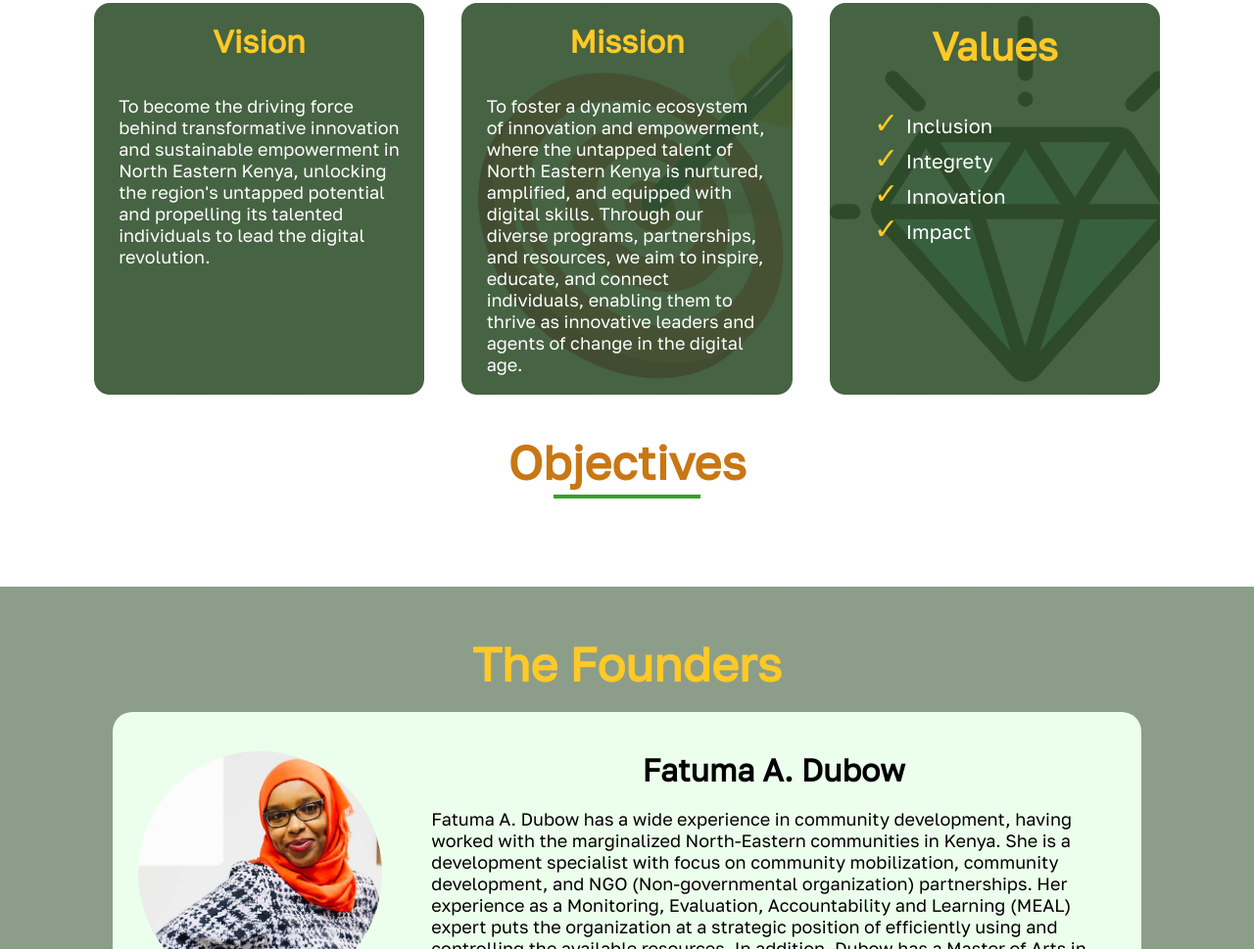
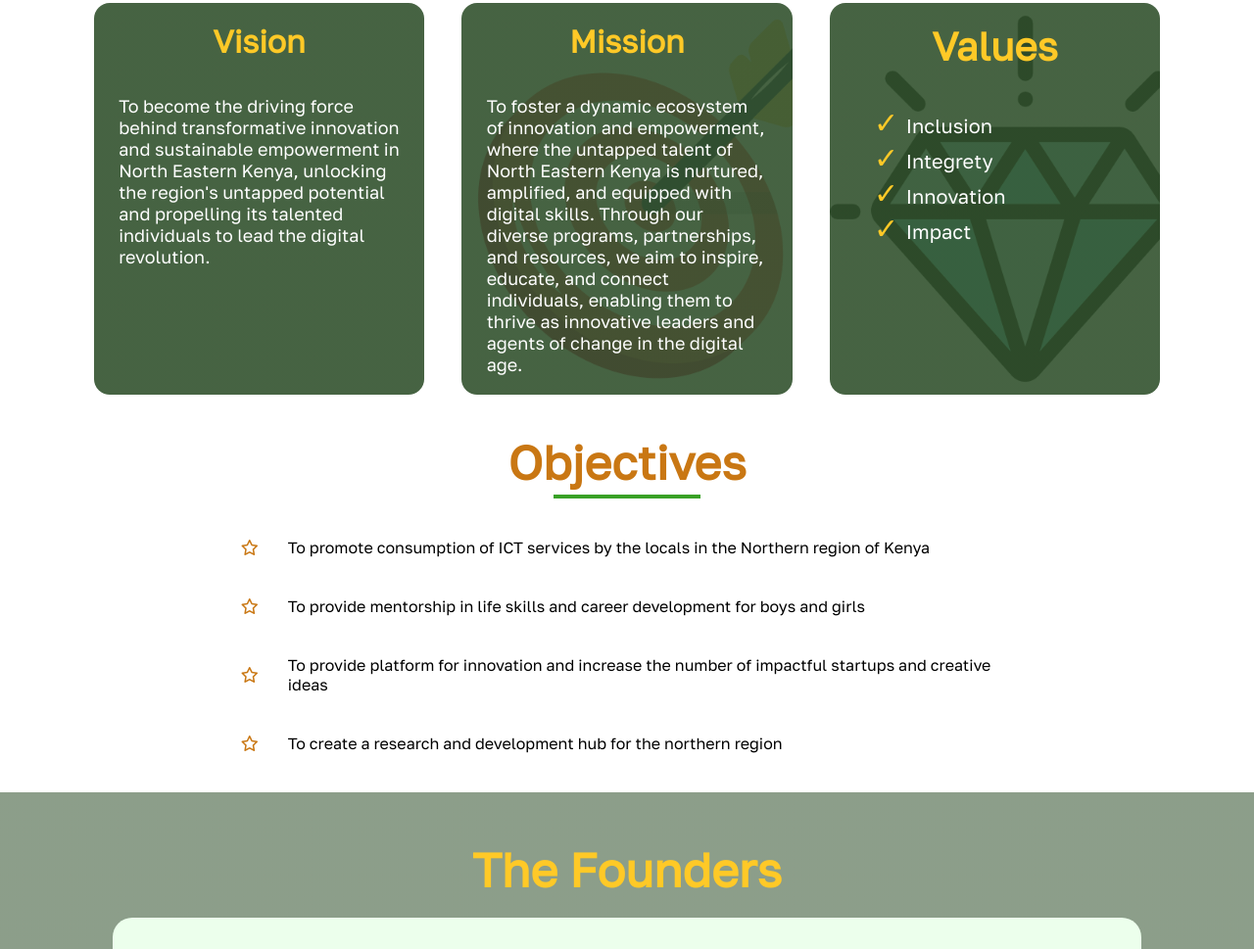
Before and after one commit to omari25/niehub, a plain HTML site: page pages/about-us.html in a window 1280 px wide. Shown: the part 1633-2602 px from the top of the page at 98% size. Drawn offline with Linux system fonts and the light colour scheme.

Commit message:
Added content to objectives

```diff
--- a/pages/about-us.html
+++ b/pages/about-us.html
@@ -80,6 +80,24 @@
         <div class="objectives">
             <h1 class="objectives-header">Objectives</h1>
             <div style="margin: 0 auto; height: 4px; width: 150px; background-color: #39A126;"></div>
+            <div class="objectives-content">
+                <div>
+                    <i class="fa-regular fa-star"></i>
+                    <p>To promote consumption of ICT services by the locals in the Northern region of Kenya</p>
+                </div>
+                <div>
+                    <i class="fa-regular fa-star"></i>
+                    <p>To provide mentorship in life skills and career development for boys and girls</p>
+                </div>
+                <div>
+                    <i class="fa-regular fa-star"></i>
+                    <p>To provide platform for innovation and increase the number of impactful startups and creative ideas</p>
+                </div>
+                <div>
+                    <i class="fa-regular fa-star"></i>
+                    <p>To create a research and development hub for the northern region</p>
+                </div>
+            </div>
         </div>
     </div>
     <div class="about-us-team">
--- a/style.css
+++ b/style.css
@@ -226,7 +226,7 @@ nav{
     width: 100%;
 }
 .one-course-div{
-    background-color: #e9ffe5;
+    background-color: #efffec;
     width: 30%;
     margin-bottom: 60px;
 }
@@ -425,7 +425,7 @@ nav{
 
 
 .vision-mission-wrapper{
-    padding: 7vw 6vw;
+    padding: 7vw 6vw 0;
     width: 100%;
     /* height: 600px; */
 }
@@ -488,6 +488,21 @@ nav{
     color: #C97713;
 }
 
+.objectives-content{
+    width: 70%;
+    margin: 0 auto;
+}
+
+.objectives-content > div{
+    display: flex;
+    align-items: center;
+    margin: 40px 0;
+}
+
+.objectives-content > div i{
+    margin-right: 30px;
+    color: #C97713;
+}
 
 .about-us-team{
     padding: 50px 9vw;
@@ -917,6 +932,10 @@ footer{
         flex-direction: column;
     }
 
+    .objectives-content{
+        width: 100%;
+    }
+
     .one-course-div-text a{
         margin-bottom: 20px;
     }
```
Also changed, not shown: pages/programs.html (+1 -1 lines).
